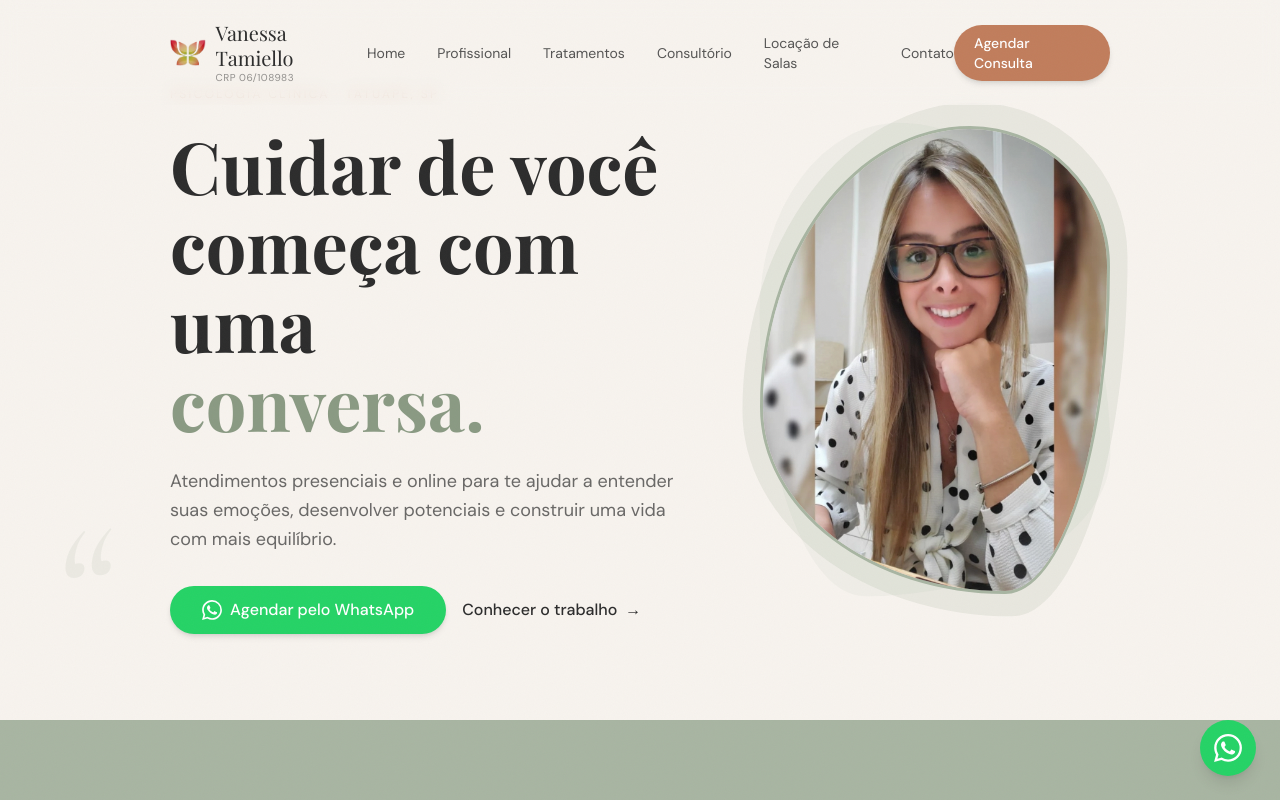
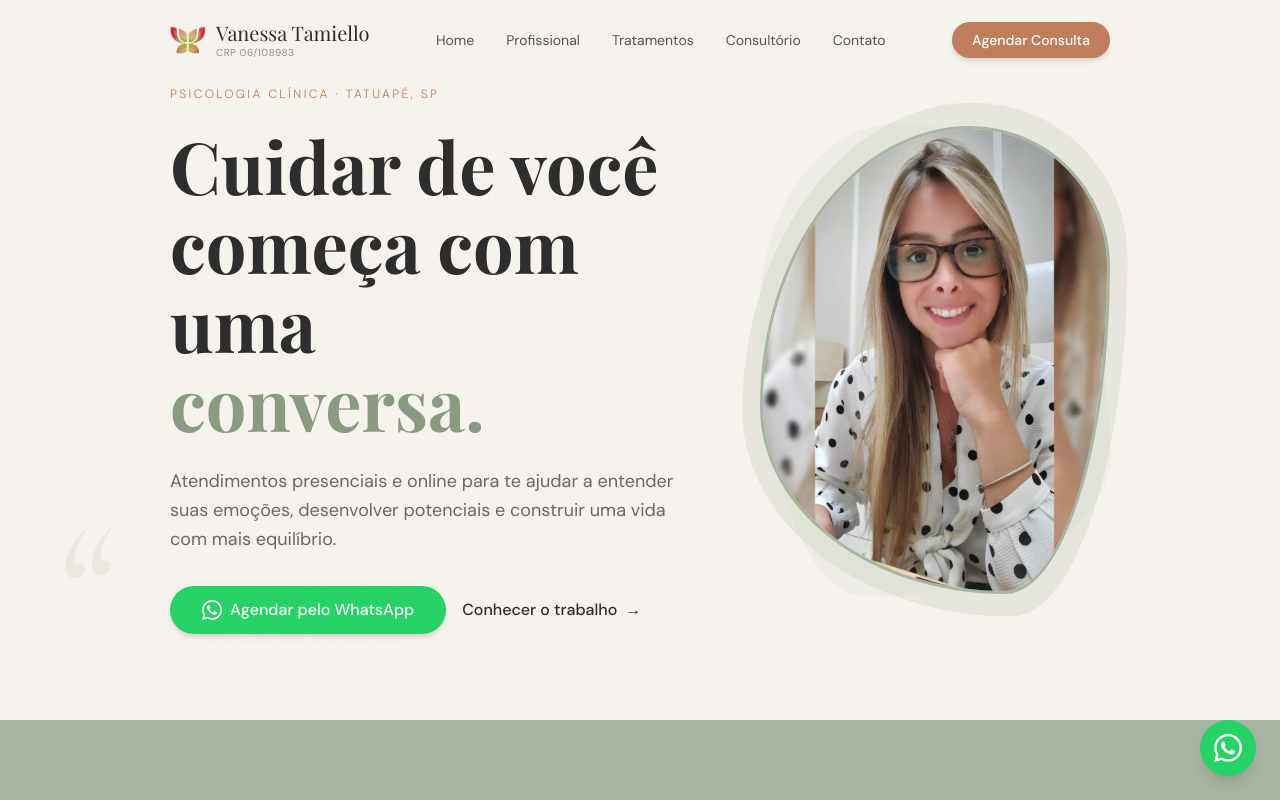
Before and after one commit to WilkerGw/Psicologa-Prototipo, a Next.js app: page / in a window 1280 px wide. Shown: the top 800 px of the page. Built offline with nearby package versions, Linux system fonts and the light colour scheme.

Commit message:
feat: oculta links da pagina locacao de salas

```diff
--- a/components/layout/Footer.tsx
+++ b/components/layout/Footer.tsx
@@ -14,8 +14,8 @@ function InstagramIcon({ size = 18, className = "" }: { size?: number; className
 const NAV_LINKS = [
   { href: "/", label: "Home" },
   { href: "/profissional", label: "Profissional" },
+  { href: "/tratamentos", label: "Tratamentos" },
   { href: "/consultorio", label: "Consultório" },
-  { href: "/locacao", label: "Locação de Salas" },
   { href: "/contato", label: "Contato" },
 ];
 
--- a/components/layout/Header.tsx
+++ b/components/layout/Header.tsx
@@ -12,7 +12,6 @@ const NAV_LINKS = [
   { href: "/profissional", label: "Profissional" },
   { href: "/tratamentos", label: "Tratamentos" },
   { href: "/consultorio", label: "Consultório" },
-  { href: "/locacao", label: "Locação de Salas" },
   { href: "/contato", label: "Contato" },
 ];
 
--- a/components/sections/Services.tsx
+++ b/components/sections/Services.tsx
@@ -18,13 +18,6 @@ const SERVICES = [
     description:
       "Atendimento via plataforma segura, de qualquer lugar do Brasil. A mesma qualidade, com mais flexibilidade.",
     badge: "Todo o Brasil",
-  },
-  {
-    icon: KeyRound,
-    title: "Locação de Salas",
-    description:
-      "Salas equipadas disponíveis para outros profissionais de saúde em Tatuapé. Ambiente profissional e acessível.",
-    badge: "Para profissionais",
   },
 ];
 
```
